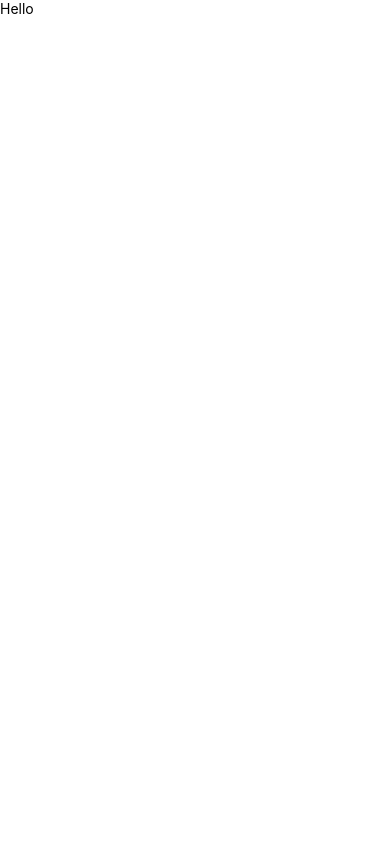
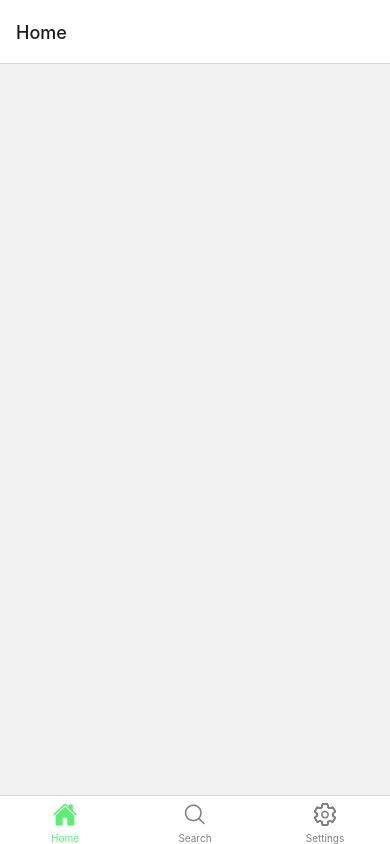
Before and after one commit to navrajtoor/rent-a-car, a React Native app: screen / in a window 390 px wide. Built offline with nearby package versions, Linux system fonts and the light colour scheme.

Commit message:
Created bottom tab bar for application

```diff
--- a/navigation/MainContainer.js
+++ b/navigation/MainContainer.js
@@ -1,10 +1,62 @@
 import * as React from 'react';
-import {SafeAreaView, Text} from 'react-native';
+
+//imports for navigation bar
+import { NavigationContainer, TabActions } from '@react-navigation/native';
+import { createBottomTabNavigator } from '@react-navigation/bottom-tabs';
+import Ionicons from 'react-native-vector-icons/Ionicons';
+
+//imports for screens
+import HomePage from './screens/HomePage';
+import SearchPage from './screens/SearchPage';
+import Settings from './screens/Settings';
+
+// variables for holding the names of different variables
+const homeName = 'Home'
+const searchName = 'Search'
+const settingsName = 'Settings'
+
+const tab = createBottomTabNavigator();
 
 export default function MainContainer(){
     return(
-        <SafeAreaView>
-            <Text>Hello</Text>
-        </SafeAreaView>
+        <NavigationContainer>
+            <tab.Navigator
+                initialRouteName = {homeName} //initial render and route is set to homeName
+                screenOptions={({route}) => ({
+
+                    //styling for tab bar
+                    tabBarActiveTintColor: '#5ced73',
+                    tabBarInactiveTintColor: 'grey',
+                    style: {padding: 10, height: 70},
+                    labelStyle: { paddingBottom: 10, fontSize: 10},
+
+                    //handling what to do stylistically when a tab bar is selected
+                    tabBarIcon: ({focused,color,size}) => {
+                        let iconName;
+                        let routeName = route.name;
+
+                        //if else for app to know which icon has been selected and needs to be focused - if not focues, just outline of icon is needed
+                        if(routeName === homeName){
+                            iconName = focused ? 'home' : 'home-outline'
+                        }else if(routeName === searchName){
+                            iconName = focused ? 'search' : 'search-outline'
+                        }else if(routeName == settingsName){
+                            iconName = focused ? 'settings' : 'settings-outline'
+                        }
+
+                        return <Ionicons name={iconName} size={size} color={color}/>// return appropriate icon
+                    },
+                })}>
+                <tab.Screen
+                    name={homeName} component={HomePage} //set screen to home page
+                />
+                <tab.Screen
+                    name={searchName} component={SearchPage} //set screen to search page
+                />
+                <tab.Screen
+                    name={settingsName} component={Settings} //set screen to settings page
+                />
+            </tab.Navigator>
+        </NavigationContainer>
     )
 }
--- a/navigation/screens/HomePage.js
+++ b/navigation/screens/HomePage.js
@@ -1,7 +1,7 @@
 import * as React from 'react';
 import { View, Text, StyleSheet } from 'react-native';
 
-export default function HomeScreen({navigation}){
+export default function HomePage({navigation}){
     <View style={StyleSheet.home}>
         <Text
             onPress={() => alert('This is the Home page')}
```
